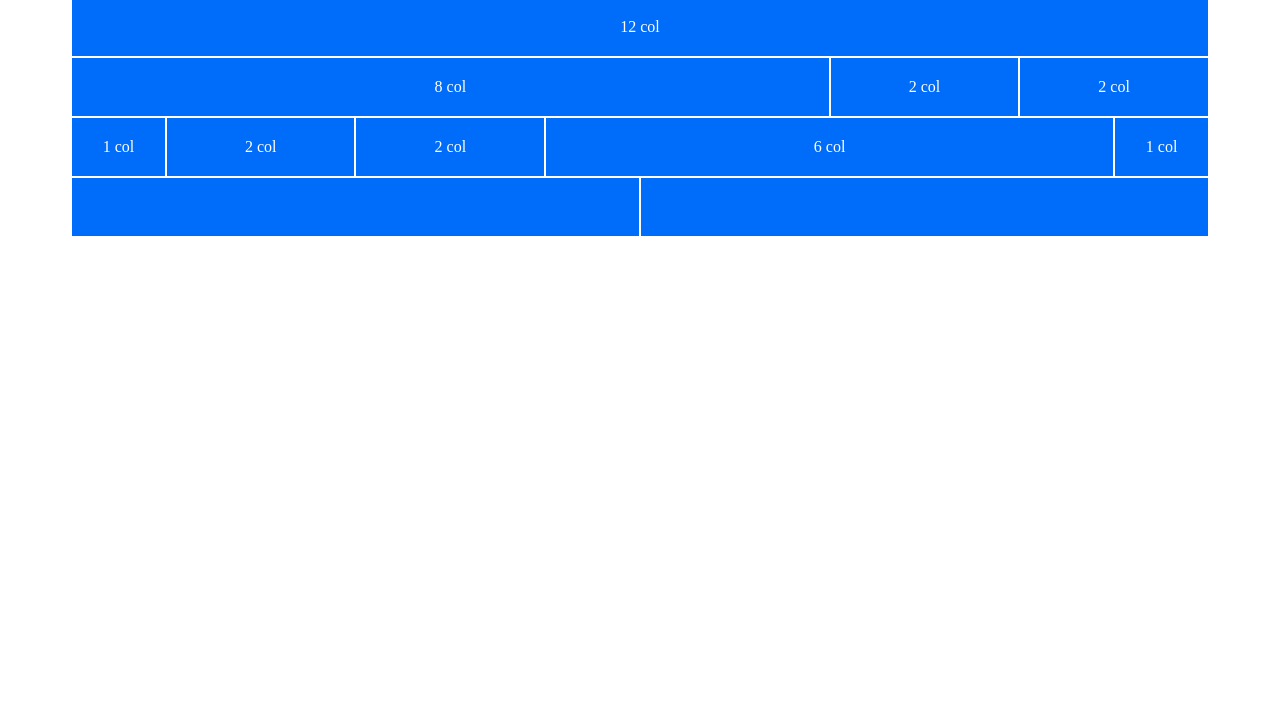
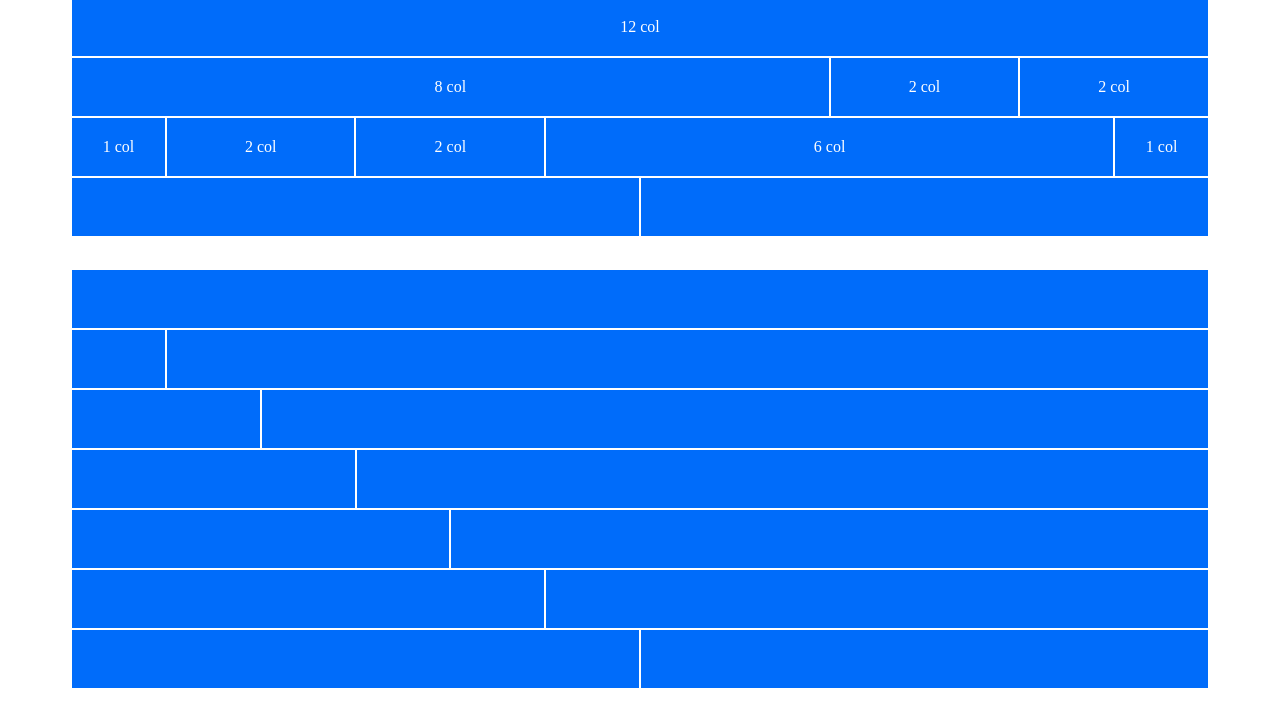
Before and after one commit to Domenic0Ferrari/html-css-12bool, a plain HTML site: page index.html in a window 1280 px wide. Shown: the part 160-881 px from the top of the page. Before the commit the page ends 800 px from the top, so only its background shows below. Drawn offline with Linux system fonts and the light colour scheme.

Commit message:
add other "row" and "col"

```diff
--- a/assets/12bool.css
+++ b/assets/12bool.css
@@ -18,48 +18,60 @@
 
 .col-1{
     flex-basis: calc((100% / 12) * 1);
+    max-width: calc((100% / 12) * 1);
 }
 
 .col-2{
     flex-basis: calc((100% / 12) * 2);
+    max-width: calc((100% / 12) * 2);
 }
 
 .col-3{
     flex-basis: calc((100% / 12) * 3);
+    max-width: calc((100% / 12) * 3);
 }
 
 .col-4{
     flex-basis: calc((100% / 12) * 4);
+    max-width: calc((100% / 12) * 4);
 }
 
 .col-5{
     flex-basis: calc((100% / 12) * 5);
+    max-width: calc((100% / 12) * 5);
 }
 
 .col-6{
     flex-basis: calc((100% / 12) * 6);
+    max-width: calc((100% / 12) * 6);
 }
 
 .col-7{
     flex-basis: calc((100% / 12) * 7);
+    max-width: calc((100% / 12) * 7);
 }
 
 .col-8{
     flex-basis: calc((100% / 12) * 8);
+    max-width: calc((100% / 12) * 8);
 }
 
 .col-9{
     flex-basis: calc((100% / 12) * 9);
+    max-width: calc((100% / 12) * 9);
 }
 
 .col-10{
     flex-basis: calc((100% / 12) * 10);
+    max-width: calc((100% / 12) * 10);
 }
 
 .col-11{
     flex-basis: calc((100% / 12) * 11);
+    max-width: calc((100% / 12) * 11);
 }
 
 .col-12{
     flex-basis: calc((100% / 12) * 12);
+    max-width: calc((100% / 12) * 12);
 }
--- a/assets/style.css
+++ b/assets/style.css
@@ -2,6 +2,10 @@
     height: 60px;
     background-color: #006CFA;
     border: 1px solid white;
+}
+
+.container{
+    margin-bottom: 2rem;
 }
 
 .content{
@@ -11,3 +15,9 @@
     align-items: center;
     justify-content: center;
 }
+
+.nested{
+    background-color: #00E165;
+    height: 80%;
+    width: 80%;
+}
--- a/index.html
+++ b/index.html
@@ -143,8 +143,36 @@
             </div>
         </div>
         <div class="row">
-            <div class="col-6">
-            </div>
+            <div class="col-6"></div>
+            <div class="col-6"></div>
+        </div>
+    </div>
+    <div class="container">
+        <div class="row">
+            <div class="col-12"></div>
+        </div>
+        <div class="row">
+            <div class="col-1"></div>
+            <div class="col-11"></div>
+        </div>
+        <div class="row">
+            <div class="col-2"></div>
+            <div class="col-10"></div>
+        </div>
+        <div class="row">
+            <div class="col-3"></div>
+            <div class="col-9"></div>
+        </div>
+        <div class="row">
+            <div class="col-4"></div>
+            <div class="col-8"></div>
+        </div>
+        <div class="row">
+            <div class="col-5"></div>
+            <div class="col-7"></div>
+        </div>
+        <div class="row">
+            <div class="col-6"></div>
             <div class="col-6"></div>
         </div>
     </div>
```
